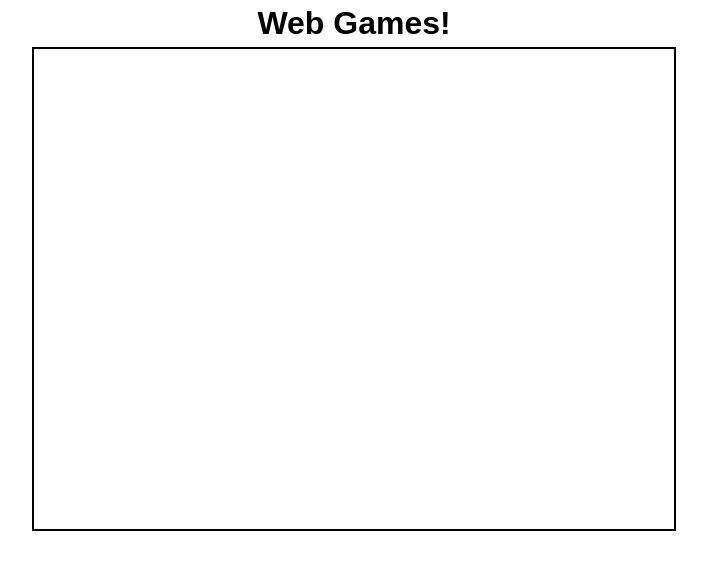
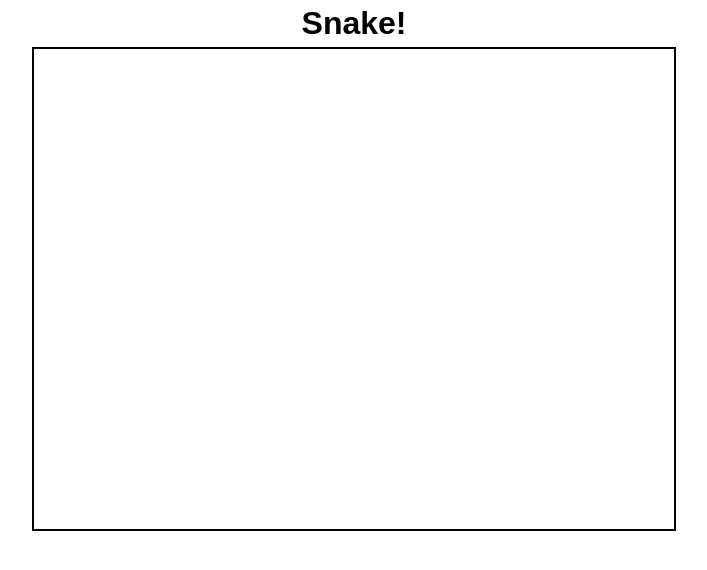
Before and after one commit to Andrsrz/web-games, a plain HTML site: page index.html in a window 1280 px wide. Shown: the whole page, without its empty margins (286-993 px from the left). Drawn offline with Linux system fonts and the light colour scheme.

Commit message:
Change HTML Title

```diff
--- a/index.html
+++ b/index.html
@@ -3,7 +3,7 @@
 	<head>
 		<meta charset="utf-8">
 		<meta http-equiv="x-ua-compatible" content="ie=edge">
-		<title>Web Games!</title>
+		<title>Snake</title>
 		<meta name="description" content="">
 		<meta name="viewport" content="width=device-width, initial-scale=1.0">
 		<link rel="icon" href="media/favicon.ico">
@@ -11,7 +11,7 @@
 	</head>
 	<body onload="Gameboard.pageLoaded();">
 		<header id="site-header">
-			<h1 id="title">Web Games!</h1>
+			<h1 id="title">Snake!</h1>
 		</header>
 		<main id="site-body">
 			<canvas id="myCanvas">
```
